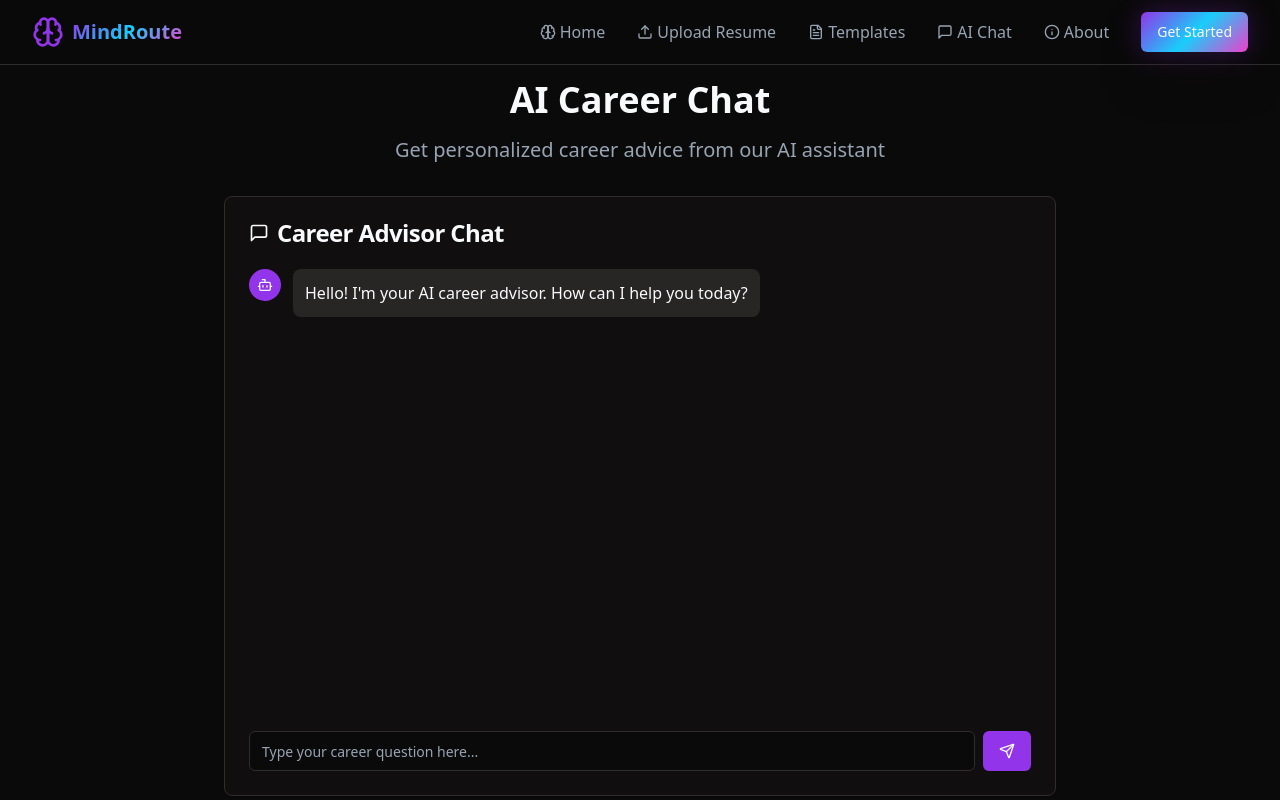
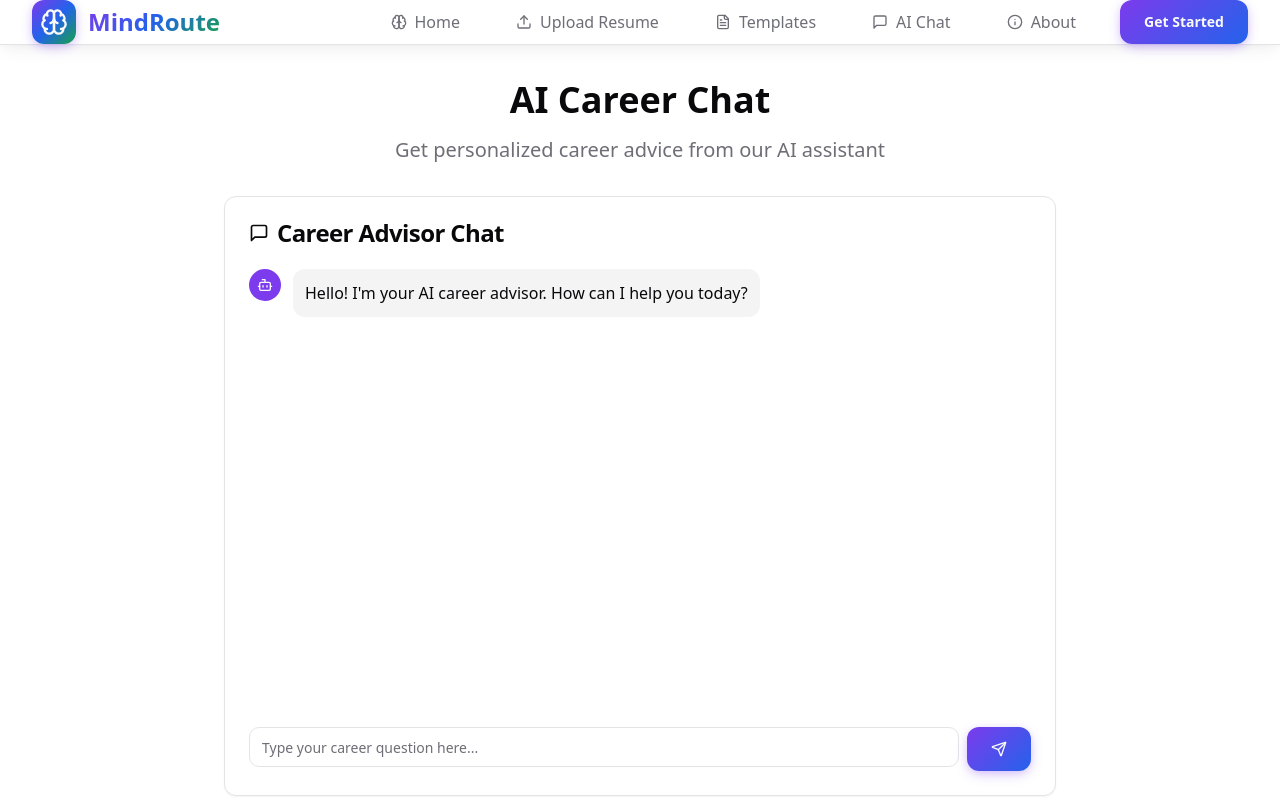
Before and after one commit to san9417/mindroute-career-navigator, a React (Vite) app: page /chat in a window 1280 px wide. Shown: the top 800 px of the page. Built offline with nearby package versions, Linux system fonts and the light colour scheme.

Commit message:
Refactor: Improve frontend design
Update the color palette to a light, user-attractive theme. Ensure all frontend components are visually appealing and functional.

```diff
--- a/src/components/FeaturesSection.tsx
+++ b/src/components/FeaturesSection.tsx
@@ -16,81 +16,81 @@ const FeaturesSection = () => {
       icon: Brain,
       title: 'AI-Powered Analysis',
       description: 'Advanced NLP algorithms extract and analyze key information from your resume with 95% accuracy.',
-      color: 'text-blue-500'
+      gradient: 'from-primary to-primary/80'
     },
     {
       icon: Target,
       title: 'Career Prediction',
       description: 'Machine learning models predict optimal career paths based on your skills and experience.',
-      color: 'text-purple-500'
+      gradient: 'from-accent to-accent/80'
     },
     {
       icon: FileText,
       title: 'Resume Enhancement',
       description: 'Get personalized suggestions to improve your resume and increase your job prospects.',
-      color: 'text-green-500'
+      gradient: 'from-primary to-accent'
     },
     {
       icon: Download,
       title: 'Template Library',
       description: 'Access professional resume templates tailored to your predicted career domain.',
-      color: 'text-orange-500'
+      gradient: 'from-accent to-primary'
     },
     {
       icon: MessageSquare,
       title: 'AI Career Chat',
       description: 'Interactive chatbot provides instant answers to your career-related questions.',
-      color: 'text-pink-500'
+      gradient: 'from-primary/80 to-accent/80'
     },
     {
       icon: BarChart3,
       title: 'Detailed Analytics',
       description: 'Comprehensive reports with confidence scores and improvement recommendations.',
-      color: 'text-indigo-500'
+      gradient: 'from-accent/80 to-primary'
     },
     {
       icon: Sparkles,
       title: 'Smart Recommendations',
       description: 'Personalized career guidance based on industry trends and market demands.',
-      color: 'text-yellow-500'
+      gradient: 'from-primary to-accent/70'
     },
     {
       icon: Shield,
       title: 'Privacy First',
       description: 'Your data is secure and private. We never share your information with third parties.',
-      color: 'text-red-500'
+      gradient: 'from-accent to-primary/70'
     }
   ];
 
   return (
-    <section id="features" className="py-20 bg-secondary/30">
+    <section id="features" className="py-24 bg-gradient-to-br from-secondary/20 to-background">
       <div className="max-w-7xl mx-auto px-4 sm:px-6 lg:px-8">
         {/* Header */}
-        <div className="text-center mb-16">
-          <h2 className="text-3xl md:text-4xl lg:text-5xl font-bold mb-6">
+        <div className="text-center mb-20">
+          <h2 className="text-4xl md:text-5xl lg:text-6xl font-bold mb-8">
             Powerful Features for
             <span className="block bg-gradient-primary bg-clip-text text-transparent">
               Career Success
             </span>
           </h2>
-          <p className="text-xl text-muted-foreground max-w-3xl mx-auto">
+          <p className="text-xl text-muted-foreground max-w-4xl mx-auto leading-relaxed">
             MindRoute combines cutting-edge AI technology with career expertise to provide
             comprehensive guidance for your professional journey.
           </p>
         </div>
 
         {/* Features Grid */}
-        <div className="grid grid-cols-1 md:grid-cols-2 lg:grid-cols-4 gap-6">
+        <div className="grid grid-cols-1 md:grid-cols-2 lg:grid-cols-4 gap-8">
           {features.map((feature, index) => (
             <Card
               key={index}
-              className="group hover:shadow-elegant transition-all duration-300 hover:-translate-y-1 border-border/50 bg-card/50 backdrop-blur-sm"
+              className="group hover:shadow-hover transition-all duration-500 hover:-translate-y-2 border-border/30 bg-gradient-card backdrop-blur-sm transform hover:scale-105"
             >
-              <CardHeader className="text-center pb-4">
-                <div className="mx-auto mb-4 p-3 bg-gradient-secondary rounded-xl w-fit">
-                  <feature.icon className={`h-8 w-8 ${feature.color}`} />
+              <CardHeader className="text-center pb-6">
+                <div className={`mx-auto mb-6 p-4 bg-gradient-to-br ${feature.gradient} rounded-2xl w-fit shadow-button`}>
+                  <feature.icon className="h-8 w-8 text-white" />
                 </div>
-                <CardTitle className="text-lg font-semibold group-hover:text-primary transition-colors">
+                <CardTitle className="text-xl font-bold group-hover:text-primary transition-colors duration-300">
                   {feature.title}
                 </CardTitle>
               </CardHeader>
--- a/src/components/Navigation.tsx
+++ b/src/components/Navigation.tsx
@@ -20,13 +20,15 @@ const Navigation = () => {
   };
 
   return (
-    <nav className="fixed top-0 w-full z-50 bg-background/95 backdrop-blur-md border-b border-border">
+    <nav className="fixed top-0 w-full z-50 bg-background/95 backdrop-blur-md border-b border-border shadow-card">
       <div className="max-w-7xl mx-auto px-4 sm:px-6 lg:px-8">
-        <div className="flex justify-between items-center h-16">
+        <div className="flex justify-between items-center h-18">
           {/* Logo */}
-          <div className="flex items-center space-x-2">
-            <Brain className="h-8 w-8 text-primary" />
-            <span className="text-xl font-bold bg-gradient-primary bg-clip-text text-transparent">
+          <div className="flex items-center space-x-3">
+            <div className="p-2 bg-gradient-primary rounded-xl shadow-button">
+              <Brain className="h-7 w-7 text-primary-foreground" />
+            </div>
+            <span className="text-2xl font-bold bg-gradient-primary bg-clip-text text-transparent">
               MindRoute
             </span>
           </div>
@@ -37,7 +39,7 @@ const Navigation = () => {
               <a
                 key={item.name}
                 href={item.href}
-                className="text-muted-foreground hover:text-foreground transition-colors duration-200 flex items-center space-x-1"
+                className="text-muted-foreground hover:text-primary transition-all duration-200 flex items-center space-x-2 px-3 py-2 rounded-lg hover:bg-secondary/50 font-medium"
               >
                 <item.icon className="h-4 w-4" />
                 <span>{item.name}</span>
@@ -45,7 +47,7 @@ const Navigation = () => {
             ))}
             <Button
               variant="default"
-              className="bg-gradient-primary shadow-elegant"
+              className="ml-4"
               onClick={handleGetStarted}
             >
               Get Started
@@ -58,6 +60,7 @@ const Navigation = () => {
               variant="ghost"
               size="icon"
               onClick={() => setIsMenuOpen(!isMenuOpen)}
+              className="rounded-lg"
             >
               {isMenuOpen ? <X className="h-6 w-6" /> : <Menu className="h-6 w-6" />}
             </Button>
@@ -67,22 +70,22 @@ const Navigation = () => {
         {/* Mobile Navigation */}
         {isMenuOpen && (
           <div className="md:hidden">
-            <div className="px-2 pt-2 pb-3 space-y-1 bg-card border rounded-lg mt-2 shadow-card">
+            <div className="px-2 pt-2 pb-3 space-y-1 bg-gradient-card border rounded-xl mt-4 mb-4 shadow-elegant backdrop-blur-sm">
               {navigationItems.map((item) => (
                 <a
                   key={item.name}
                   href={item.href}
-                  className="text-muted-foreground hover:text-foreground block px-3 py-2 rounded-md text-base font-medium transition-colors duration-200 flex items-center space-x-2"
+                  className="text-muted-foreground hover:text-primary block px-4 py-3 rounded-lg text-base font-medium transition-all duration-200 flex items-center space-x-3 hover:bg-secondary/30"
                   onClick={() => setIsMenuOpen(false)}
                 >
-                  <item.icon className="h-4 w-4" />
+                  <item.icon className="h-5 w-5" />
                   <span>{item.name}</span>
                 </a>
               ))}
-              <div className="px-3 py-2">
+              <div className="px-4 py-3">
                 <Button
                   variant="default"
-                  className="w-full bg-gradient-primary"
+                  className="w-full"
                   onClick={handleGetStarted}
                 >
                   Get Started
--- a/src/components/ui/button.tsx
+++ b/src/components/ui/button.tsx
@@ -5,24 +5,22 @@ import { cva, type VariantProps } from "class-variance-authority"
 import { cn } from "@/lib/utils"
 
 const buttonVariants = cva(
-  "inline-flex items-center justify-center gap-2 whitespace-nowrap rounded-md text-sm font-medium ring-offset-background transition-colors focus-visible:outline-none focus-visible:ring-2 focus-visible:ring-ring focus-visible:ring-offset-2 disabled:pointer-events-none disabled:opacity-50 [&_svg]:pointer-events-none [&_svg]:size-4 [&_svg]:shrink-0",
+  "inline-flex items-center justify-center gap-2 whitespace-nowrap rounded-lg text-sm font-semibold ring-offset-background transition-all duration-300 focus-visible:outline-none focus-visible:ring-2 focus-visible:ring-ring focus-visible:ring-offset-2 disabled:pointer-events-none disabled:opacity-50 [&_svg]:pointer-events-none [&_svg]:size-4 [&_svg]:shrink-0",
   {
     variants: {
       variant: {
-        default: "bg-primary text-primary-foreground hover:bg-primary/90",
-        destructive:
-          "bg-destructive text-destructive-foreground hover:bg-destructive/90",
-        outline:
-          "border border-input bg-background hover:bg-accent hover:text-accent-foreground",
-        secondary:
-          "bg-secondary text-secondary-foreground hover:bg-secondary/80",
-        ghost: "hover:bg-accent hover:text-accent-foreground",
+        default: "bg-gradient-button text-primary-foreground shadow-button hover:shadow-glow transform hover:scale-[1.02]",
+        destructive: "bg-destructive text-destructive-foreground hover:bg-destructive/90 shadow-elegant",
+        outline: "border-2 border-primary/20 bg-background hover:bg-primary hover:text-primary-foreground hover:border-primary shadow-card",
+        secondary: "bg-gradient-secondary text-secondary-foreground hover:shadow-hover transform hover:scale-[1.01] border border-border/50",
+        ghost: "hover:bg-accent/10 hover:text-accent-foreground",
         link: "text-primary underline-offset-4 hover:underline",
+        accent: "bg-gradient-accent text-accent-foreground shadow-elegant hover:shadow-hover transform hover:scale-[1.02]",
       },
       size: {
-        default: "h-10 px-4 py-2",
-        sm: "h-9 rounded-md px-3",
-        lg: "h-11 rounded-md px-8",
+        default: "h-11 px-6 py-2",
+        sm: "h-9 rounded-md px-4 text-xs",
+        lg: "h-14 rounded-xl px-8 text-base",
         icon: "h-10 w-10",
       },
     },
--- a/src/index.css
+++ b/src/index.css
@@ -8,111 +8,96 @@ All colors MUST be HSL.
 
 @layer base {
   :root {
-    --background: 5 6% 4%;
-    --foreground: 210 20% 98%;
+    /* Modern Light Color System */
+    --background: 0 0% 100%;
+    --foreground: 240 10% 3.9%;
 
-    --card: 6 7% 6%;
-    --card-foreground: 210 20% 98%;
+    --card: 0 0% 100%;
+    --card-foreground: 240 10% 3.9%;
 
-    --popover: 6 7% 6%;
-    --popover-foreground: 210 20% 98%;
+    --popover: 0 0% 100%;
+    --popover-foreground: 240 10% 3.9%;
 
-    --primary: 271 81% 56%;
-    --primary-foreground: 210 20% 98%;
+    --primary: 262 83% 58%;
+    --primary-foreground: 0 0% 98%;
 
-    --secondary: 15 4% 15%;
-    --secondary-foreground: 210 20% 98%;
+    --secondary: 240 4.8% 95.9%;
+    --secondary-foreground: 240 5.9% 10%;
 
-    --muted: 15 4% 15%;
-    --muted-foreground: 215 15% 65%;
+    --muted: 240 4.8% 95.9%;
+    --muted-foreground: 240 3.8% 45%;
 
-    --accent: 192 96% 54%;
-    --accent-foreground: 5 6% 4%;
+    --accent: 142 76% 36%;
+    --accent-foreground: 0 0% 98%;
 
-    --destructive: 0 84% 60%;
-    --destructive-foreground: 210 20% 98%;
+    --destructive: 0 72% 51%;
+    --destructive-foreground: 0 0% 98%;
 
-    --border: 15 4% 18%;
-    --input: 15 4% 18%;
-    --ring: 271 81% 56%;
+    --border: 240 5.9% 90%;
+    --input: 240 5.9% 90%;
+    --ring: 262 83% 58%;
 
-    /* Ultra-Advanced Cyberpunk Design Tokens */
-    --gradient-primary: linear-gradient(135deg, hsl(271 81% 56%) 0%, hsl(192 96% 54%) 50%, hsl(312 84% 59%) 100%);
-    --gradient-secondary: linear-gradient(135deg, hsl(15 4% 15%) 0%, hsl(6 7% 6%) 100%);
-    --gradient-accent: linear-gradient(135deg, hsl(192 96% 54%) 0%, hsl(165 84% 50%) 100%);
-    --gradient-dark: linear-gradient(135deg, hsl(5 6% 4%) 0%, hsl(15 4% 15%) 100%);
-    --gradient-neon: linear-gradient(135deg, hsl(271 81% 56%) 0%, hsl(192 96% 54%) 25%, hsl(312 84% 59%) 50%, hsl(165 84% 50%) 75%, hsl(45 100% 70%) 100%);
-    --gradient-cyber: linear-gradient(45deg, hsl(271 81% 56% / 0.1) 0%, hsl(192 96% 54% / 0.1) 50%, hsl(312 84% 59% / 0.1) 100%);
+    /* Beautiful Gradient System */
+    --gradient-primary: linear-gradient(135deg, hsl(262 83% 58%) 0%, hsl(221 83% 53%) 50%, hsl(142 76% 36%) 100%);
+    --gradient-secondary: linear-gradient(135deg, hsl(240 4.8% 95.9%) 0%, hsl(0 0% 100%) 100%);
+    --gradient-accent: linear-gradient(135deg, hsl(142 76% 36%) 0%, hsl(173 58% 39%) 100%);
+    --gradient-hero: linear-gradient(135deg, hsl(262 83% 58% / 0.1) 0%, hsl(221 83% 53% / 0.1) 50%, hsl(142 76% 36% / 0.1) 100%);
+    --gradient-card: linear-gradient(145deg, hsl(0 0% 100%) 0%, hsl(240 4.8% 98%) 100%);
+    --gradient-button: linear-gradient(135deg, hsl(262 83% 58%) 0%, hsl(221 83% 53%) 100%);
 
-    /* Advanced Shadow System */
-    --shadow-neon: 0 0 30px hsl(271 81% 56% / 0.6), 0 0 60px hsl(271 81% 56% / 0.4), 0 0 90px hsl(271 81% 56% / 0.2);
-    --shadow-accent: 0 0 30px hsl(192 96% 54% / 0.6), 0 0 60px hsl(192 96% 54% / 0.4);
-    --shadow-elegant: 0 25px 50px -12px hsl(5 6% 4% / 0.6), 0 0 30px hsl(271 81% 56% / 0.3);
-    --shadow-glow: 0 0 80px hsl(271 81% 56% / 0.5), inset 0 1px 0 hsl(271 81% 56% / 0.2);
-    --shadow-card: 0 8px 32px -8px hsl(5 6% 4% / 0.8), 0 0 20px hsl(271 81% 56% / 0.1);
-    --shadow-intense: 0 0 50px hsl(192 96% 54% / 0.7), 0 0 100px hsl(271 81% 56% / 0.5), 0 0 150px hsl(312 84% 59% / 0.3);
+    /* Elegant Shadow System */
+    --shadow-elegant: 0 8px 30px -4px hsl(240 10% 3.9% / 0.1), 0 4px 20px -2px hsl(240 10% 3.9% / 0.05);
+    --shadow-card: 0 4px 20px -2px hsl(240 10% 3.9% / 0.08), 0 2px 8px -2px hsl(240 10% 3.9% / 0.04);
+    --shadow-glow: 0 0 40px hsl(262 83% 58% / 0.3), 0 0 80px hsl(262 83% 58% / 0.1);
+    --shadow-button: 0 4px 14px -2px hsl(262 83% 58% / 0.3), 0 2px 8px -2px hsl(262 83% 58% / 0.2);
+    --shadow-hover: 0 10px 40px -4px hsl(240 10% 3.9% / 0.15), 0 4px 25px -2px hsl(240 10% 3.9% / 0.08);
 
-    /* Advanced Transition System */
-    --transition-smooth: all 0.4s cubic-bezier(0.4, 0, 0.2, 1);
-    --transition-bounce: all 0.3s cubic-bezier(0.68, -0.55, 0.265, 1.55);
-    --transition-glow: all 0.6s cubic-bezier(0.4, 0, 0.2, 1);
-    --transition-cyber: all 0.5s cubic-bezier(0.25, 0.46, 0.45, 0.94);
+    /* Smooth Transition System */
+    --transition-smooth: all 0.3s cubic-bezier(0.4, 0, 0.2, 1);
+    --transition-bounce: all 0.4s cubic-bezier(0.68, -0.55, 0.265, 1.55);
+    --transition-glow: all 0.5s cubic-bezier(0.4, 0, 0.2, 1);
 
-    --radius: 0.5rem;
+    --radius: 0.75rem;
 
     --sidebar-background: 0 0% 98%;
-
     --sidebar-foreground: 240 5.3% 26.1%;
-
     --sidebar-primary: 240 5.9% 10%;
-
     --sidebar-primary-foreground: 0 0% 98%;
-
     --sidebar-accent: 240 4.8% 95.9%;
-
     --sidebar-accent-foreground: 240 5.9% 10%;
-
     --sidebar-border: 220 13% 91%;
-
     --sidebar-ring: 217.2 91.2% 59.8%;
   }
 
   .dark {
-    --background: 5 6% 4%;
-    --foreground: 210 20% 98%;
-
-    --card: 6 7% 6%;
-    --card-foreground: 210 20% 98%;
-
-    --popover: 6 7% 6%;
-    --popover-foreground: 210 20% 98%;
-
-    --primary: 271 81% 56%;
-    --primary-foreground: 210 20% 98%;
-
-    --secondary: 15 4% 15%;
-    --secondary-foreground: 210 20% 98%;
-
-    --muted: 15 4% 15%;
-    --muted-foreground: 215 15% 65%;
-
-    --accent: 192 96% 54%;
-    --accent-foreground: 5 6% 4%;
-
-    --destructive: 0 84% 60%;
-    --destructive-foreground: 210 20% 98%;
-
-    --border: 15 4% 18%;
-    --input: 15 4% 18%;
-    --ring: 271 81% 56%;
-    --sidebar-background: 240 5.9% 10%;
-    --sidebar-foreground: 240 4.8% 95.9%;
-    --sidebar-primary: 224.3 76.3% 48%;
-    --sidebar-primary-foreground: 0 0% 100%;
-    --sidebar-accent: 240 3.7% 15.9%;
-    --sidebar-accent-foreground: 240 4.8% 95.9%;
-    --sidebar-border: 240 3.7% 15.9%;
-    --sidebar-ring: 217.2 91.2% 59.8%;
+    /* Keep same light theme for consistency */
+    --background: 0 0% 100%;
+    --foreground: 240 10% 3.9%;
+    --card: 0 0% 100%;
+    --card-foreground: 240 10% 3.9%;
+    --popover: 0 0% 100%;
+    --popover-foreground: 240 10% 3.9%;
+    --primary: 262 83% 58%;
+    --primary-foreground: 0 0% 98%;
+    --secondary: 240 4.8% 95.9%;
+    --secondary-foreground: 240 5.9% 10%;
+    --muted: 240 4.8% 95.9%;
+    --muted-foreground: 240 3.8% 45%;
+    --accent: 142 76% 36%;
+    --accent-foreground: 0 0% 98%;
+    --destructive: 0 72% 51%;
+    --destructive-foreground: 0 0% 98%;
+    --border: 240 5.9% 90%;
+    --input: 240 5.9% 90%;
+    --ring: 262 83% 58%;
+    --sidebar-background: 240 4.8% 95.9%;
+    --sidebar-foreground: 240 5.3% 26.1%;
+    --sidebar-primary: 262 83% 58%;
+    --sidebar-primary-foreground: 0 0% 98%;
+    --sidebar-accent: 0 0% 100%;
+    --sidebar-accent-foreground: 240 5.9% 10%;
+    --sidebar-border: 240 5.9% 90%;
+    --sidebar-ring: 262 83% 58%;
   }
 }
 
--- a/tailwind.config.ts
+++ b/tailwind.config.ts
@@ -66,12 +66,17 @@ export default {
 			backgroundImage: {
 				'gradient-primary': 'var(--gradient-primary)',
 				'gradient-secondary': 'var(--gradient-secondary)',
-				'gradient-hero': 'var(--gradient-hero)'
+				'gradient-hero': 'var(--gradient-hero)',
+				'gradient-accent': 'var(--gradient-accent)',
+				'gradient-card': 'var(--gradient-card)',
+				'gradient-button': 'var(--gradient-button)'
 			},
 			boxShadow: {
 				'elegant': 'var(--shadow-elegant)',
 				'card': 'var(--shadow-card)',
-				'glow': 'var(--shadow-glow)'
+				'glow': 'var(--shadow-glow)',
+				'button': 'var(--shadow-button)',
+				'hover': 'var(--shadow-hover)'
 			},
 			transitionTimingFunction: {
 				'smooth': 'var(--transition-smooth)',
```
Also changed, not shown: src/components/HeroSection.tsx (+35 -35 lines), src/components/HowItWorksSection.tsx (+17 -17 lines).
